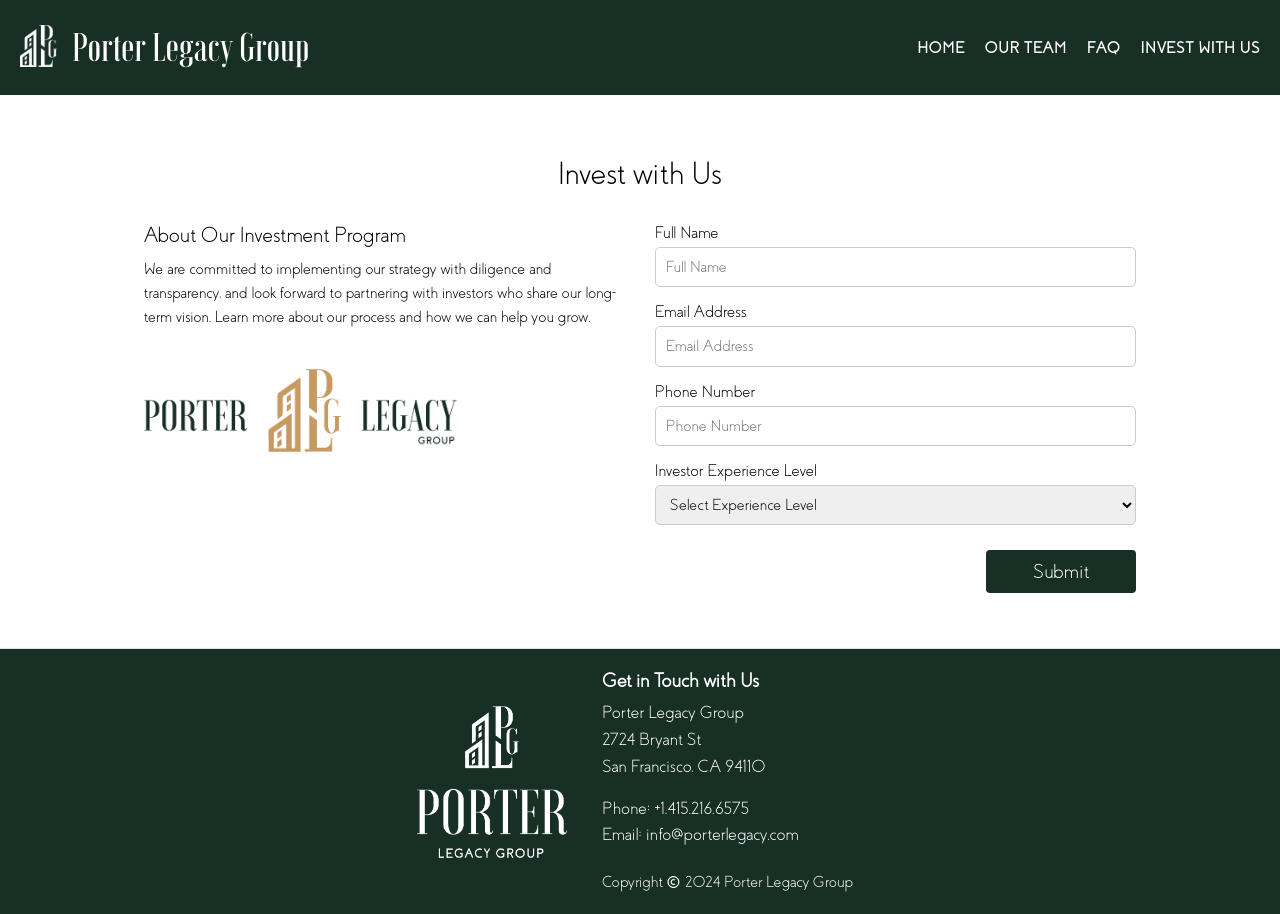
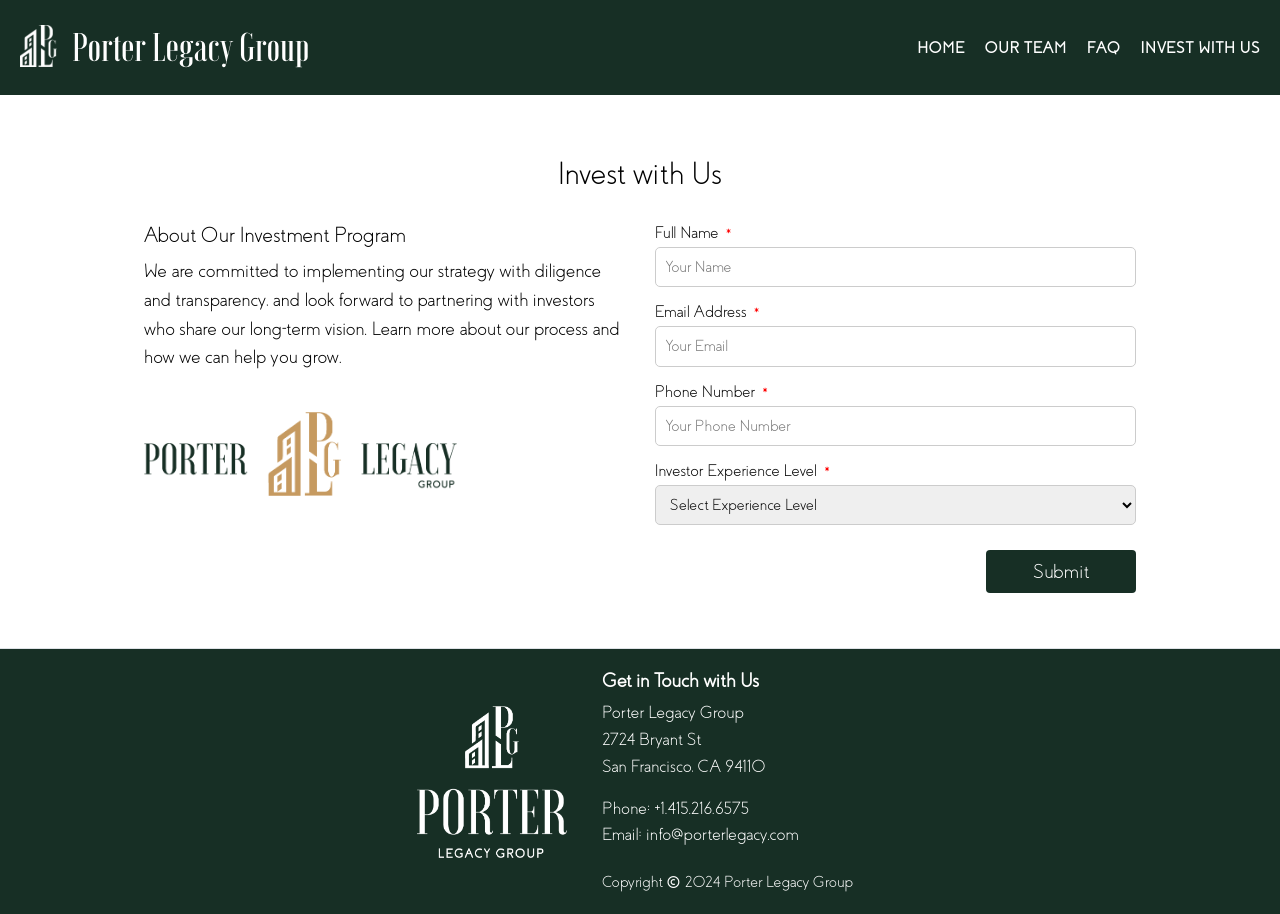
Before and after one commit to garyahill/PorterLegacyGroup, a React app: page /invest in a window 1280 px wide. Built offline with nearby package versions, Linux system fonts and the light colour scheme.

Commit message:
style changes on the invest page

```diff
--- a/src/pages/invest/invest.less
+++ b/src/pages/invest/invest.less
@@ -24,7 +24,7 @@
             }
 
             aside {
-              font-size: 1rem;
+              font-size: 1.2rem;
               line-height: 1.5;
             }
 
@@ -49,6 +49,12 @@
             label {
               width: 100%;
               margin-bottom: 5px;
+
+              .required {
+                color: red;
+                font-size: 2rem;
+                position: fixed;
+              }
             }
 
             input,
--- a/src/pages/invest/invest.tsx
+++ b/src/pages/invest/invest.tsx
@@ -18,16 +18,16 @@
 				</div>
 
 				<form>
-					<label htmlFor="name">Full Name</label>
-					<input type="text" id="name" name="name" placeholder="Full Name" required />
+					<label htmlFor="name">Full Name<span className="required">&nbsp;*</span></label>
+					<input type="text" id="name" name="name" placeholder="Your Name" required />
 
-					<label htmlFor="email">Email Address</label>
-					<input type="email" id="email" name="email" placeholder="Email Address" required />
+					<label htmlFor="email">Email Address<span className="required">&nbsp;*</span></label>
+					<input type="email" id="email" name="email" placeholder="Your Email" required />
 
-					<label htmlFor="phone">Phone Number</label>
-					<input type="tel" id="phone" name="phone" placeholder="Phone Number" required />
+					<label htmlFor="phone">Phone Number<span className="required">&nbsp;*</span></label>
+					<input type="tel" id="phone" name="phone" placeholder="Your Phone Number" required />
 
-					<label htmlFor="experience">Investor Experience Level</label>
+					<label htmlFor="experience">Investor Experience Level<span className="required">&nbsp;*</span></label>
 					<select id="experience" name="experience" required>
 						<option value="" disabled selected>Select Experience Level</option>
 						<option value="beginner">Beginner</option>
```
